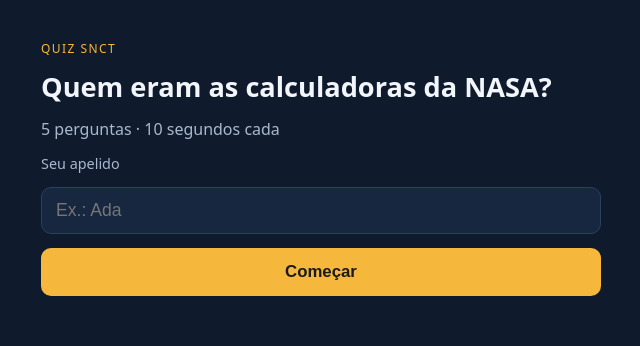
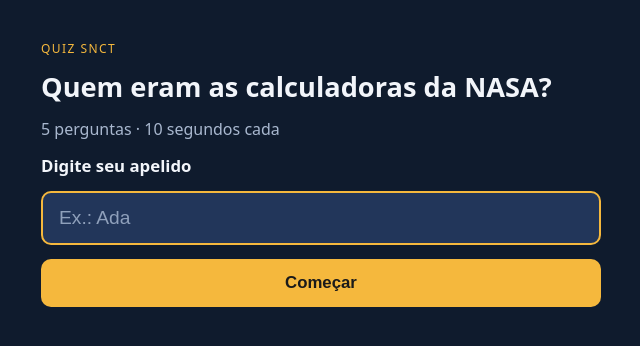
Before and after one commit to varleydesa/snct2026, a plain HTML site: page site/index.html in a window 1280 px wide. Shown: the whole page, without its empty margins (319-959 px from the left). Drawn offline with Linux system fonts and the light colour scheme.

Commit message:
Add files via upload

```diff
--- a/site/index.html
+++ b/site/index.html
@@ -14,7 +14,7 @@
       <p class="rotulo">Quiz SNCT</p>
       <h1>Quem eram as calculadoras da NASA?</h1>
       <p class="sub">5 perguntas · 10 segundos cada</p>
-      <label for="apelido">Seu apelido</label>
+      <label for="apelido" class="rotulo-campo">Digite seu apelido</label>
       <input id="apelido" maxlength="15" placeholder="Ex.: Ada" autocomplete="off">
       <button id="btn-comecar" class="btn">Começar</button>
       <p id="erro-inicio" class="erro" role="alert"></p>
--- a/site/styles.css
+++ b/site/styles.css
@@ -44,14 +44,20 @@
 .sub { color: var(--sub); margin: 0; }
 
 label { font-size: .9rem; color: var(--sub); }
+.rotulo-campo { font-size: 1.05rem; font-weight: 700; color: var(--texto); }
 
 input {
-  font-size: 1.1rem;
-  padding: 12px 14px;
+  font-size: 1.2rem;
+  padding: 14px 16px;
   border-radius: 10px;
-  border: 1px solid var(--borda);
-  background: var(--painel);
+  border: 2px solid var(--destaque);
+  background: #22365a;
   color: var(--texto);
+}
+input::placeholder { color: #8fa0bb; }
+input:focus {
+  outline: none;
+  box-shadow: 0 0 0 4px rgba(245, 184, 61, .35);
 }
 
 .btn {
```
